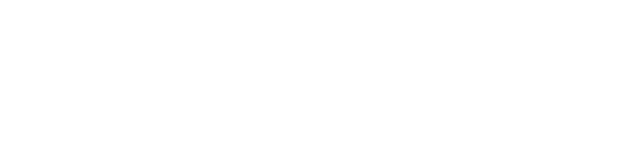
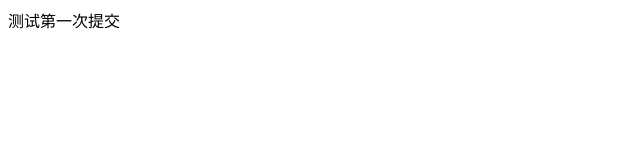
Before and after one commit to ms-jiang/project_01, a plain HTML site: page index.html in a window 1280 px wide. Shown: the whole page, without its empty margins (0-640 px from the left). Drawn offline with Linux system fonts and the light colour scheme.

Commit message:
新的提交

```diff
--- a/index.html
+++ b/index.html
@@ -7,6 +7,6 @@
     <title>一个普通的文件</title>
 </head>
 <body>
-
+    <div>测试第一次提交</div>
 </body>
 </html>
```
